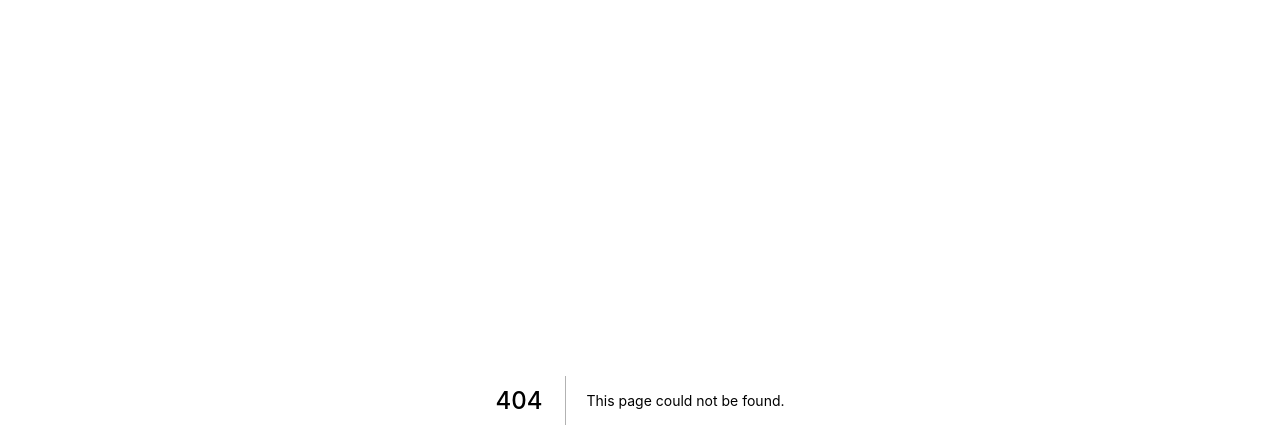
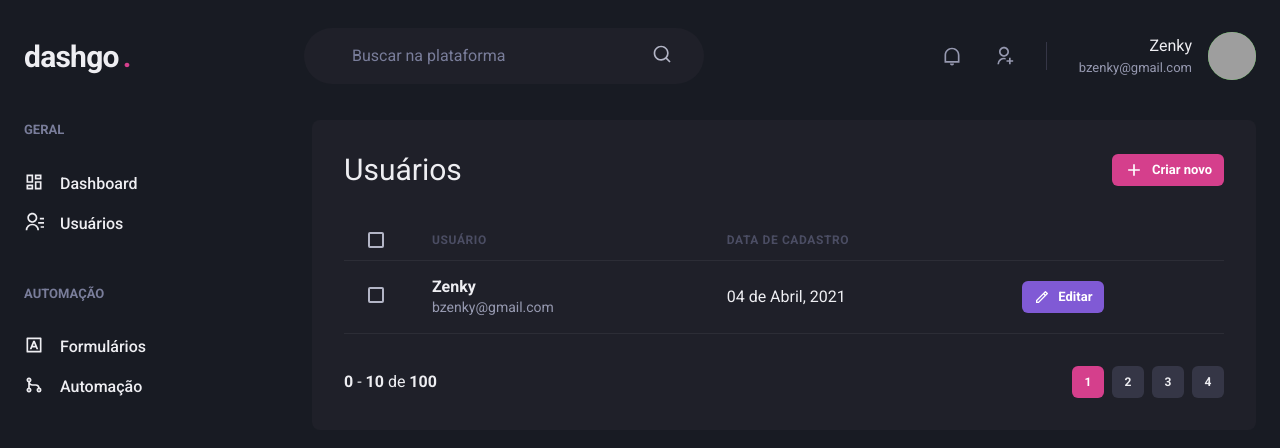
Before and after one commit to bzenky/dashgo, a Next.js app: page /users in a window 1280 px wide. Before the commit this address had no page. Shown: the top 448 px of the page. Built offline with nearby package versions, Linux system fonts and the light colour scheme; grey boxes are pictures that could not be loaded.

Commit message:
initial user and user/create

```diff
--- /dev/null
+++ b/src/components/Pagination.tsx
@@ -0,0 +1,68 @@
+import { Box, Button, Stack } from '@chakra-ui/react'
+
+export function Pagination() {
+  return (
+    <Stack
+      direction="row"
+      spacing="6"
+      mt="8"
+      justify="space-between"
+      align="center"
+    >
+      <Box>
+        <strong>0</strong> - <strong>10</strong> de <strong>100</strong>
+      </Box>
+      <Stack direction="row" spacing="2">
+        <Button
+          size="sm"
+          fontSize="xs"
+          width="4"
+          colorScheme="pink"
+          disabled
+          _disabled={{
+            bgColor: 'pink.500',
+            cursor: 'default',
+          }}
+        >
+          1
+        </Button>
+
+        <Button
+          size="sm"
+          fontSize="xs"
+          width="4"
+          bg="gray.700"
+          _hover={{
+            bg: 'gray.500'
+          }}
+        >
+          2
+        </Button>
+
+        <Button
+          size="sm"
+          fontSize="xs"
+          width="4"
+          bg="gray.700"
+          _hover={{
+            bg: 'gray.500'
+          }}
+        >
+          3
+        </Button>
+
+        <Button
+          size="sm"
+          fontSize="xs"
+          width="4"
+          bg="gray.700"
+          _hover={{
+            bg: 'gray.500'
+          }}
+        >
+          4
+        </Button>
+      </Stack>
+    </Stack>
+  )
+}
--- a/src/pages/dashboard.tsx
+++ b/src/pages/dashboard.tsx
@@ -51,7 +51,7 @@
       shade: 'dark',
       opacityFrom: 0.7,
       opacityTo: 0.3,
-    }
+    },
   },
 }
 
--- /dev/null
+++ b/src/pages/users/index.tsx
@@ -0,0 +1,74 @@
+import { Box, Button, Checkbox, Flex, Heading, Icon, Table, Thead, Td, Th, Tr, Tbody, Text } from "@chakra-ui/react";
+import { RiAddLine, RiPencilLine } from "react-icons/ri";
+import { Header } from "../../components/Header";
+import { Pagination } from "../../components/Pagination";
+import { Sidebar } from "../../components/Sidebar";
+
+export default function UserList() {
+  return (
+    <Box>
+      <Header />
+
+      <Flex w="100%" my="6" maxWidth={1480} mx="auto" px="6">
+        <Sidebar />
+
+        <Box flex="1" borderRadius={8} bg="gray.800" p="8">
+          <Flex mb="8" justify="space-between" align="center">
+            <Heading size="lg" fontWeight="normal">Usuários</Heading>
+            <Button
+              as="a"
+              size="sm"
+              fontSize="small"
+              colorScheme="pink"
+              leftIcon={<Icon as={RiAddLine} fontSize="20" />}
+            >
+              Criar novo
+            </Button>
+          </Flex>
+
+          <Table colorScheme="whiteAlpha">
+            <Thead>
+              <Tr>
+                <Th px="6" color="gray.300" width="8" >
+                  <Checkbox colorScheme="pink" />
+                </Th>
+                <Th>Usuário</Th>
+                <Th>Data de Cadastro</Th>
+                <Th></Th>
+              </Tr>
+            </Thead>
+            <Tbody>
+              <Tr>
+                <Td px="6">
+                  <Checkbox colorScheme="pink" />
+                </Td>
+                <Td>
+                  <Box>
+                    <Text fontWeight="bold">Zenky</Text>
+                    <Text fontSize="sm" color="gray.300" >bzenky@gmail.com</Text>
+                  </Box>
+                </Td>
+                <Td>
+                  04 de Abril, 2021
+                </Td>
+                <Td>
+                  <Button
+                    as="a"
+                    size="sm"
+                    fontSize="small"
+                    colorScheme="purple"
+                    leftIcon={<Icon as={RiPencilLine} fontSize="16" />}
+                  >
+                    Editar
+                  </Button>
+                </Td>
+              </Tr>
+            </Tbody>
+          </Table>
+
+          <Pagination />
+        </Box>
+      </Flex>
+    </Box>
+  )
+}
```
Also changed, not shown: src/pages/users/create.tsx (added, +42 -0 lines).
